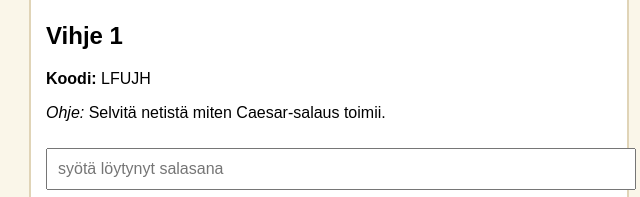
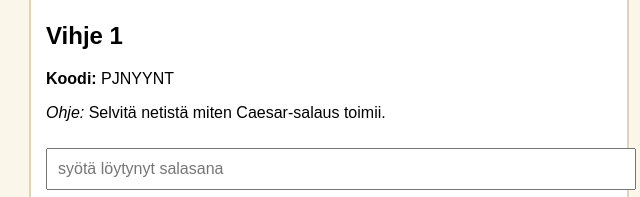
Before and after one commit to nvartiainen-create/munajahti, a plain HTML site: page index.html in a window 1280 px wide. Shown: the part 154-351 px from the top of the page, 311-951 px from the left. Drawn offline with Linux system fonts and the light colour scheme.

Commit message:
Update index.html

```diff
--- a/index.html
+++ b/index.html
@@ -58,7 +58,7 @@ function checkPassword(id, correct) {
 <!-- Vihje 1 -->
 <div id="v1" class="vihje visible">
     <h2>Vihje 1</h2>
-    <p><b>Koodi:</b> LFUJH</p>
+    <p><b>Koodi:</b> PJNYYNT</p>
     <p><i>Ohje:</i> Selvitä netistä miten Caesar-salaus toimii.</p>
     <input id="pw1" type="password" placeholder="syötä löytynyt salasana">
     <button onclick="checkPassword(1, 'KANANMUNA')">Avaa seuraava</button>
```
